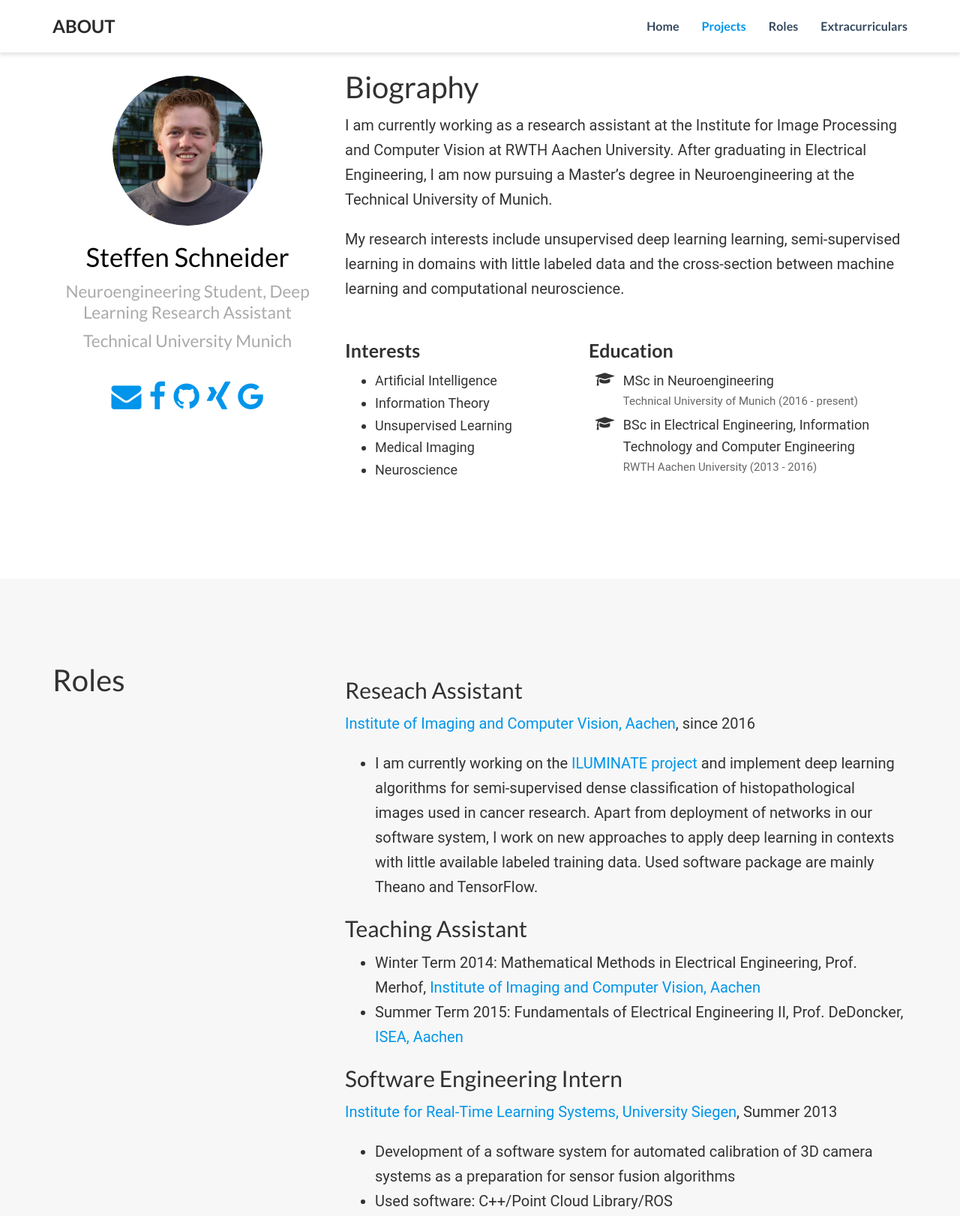
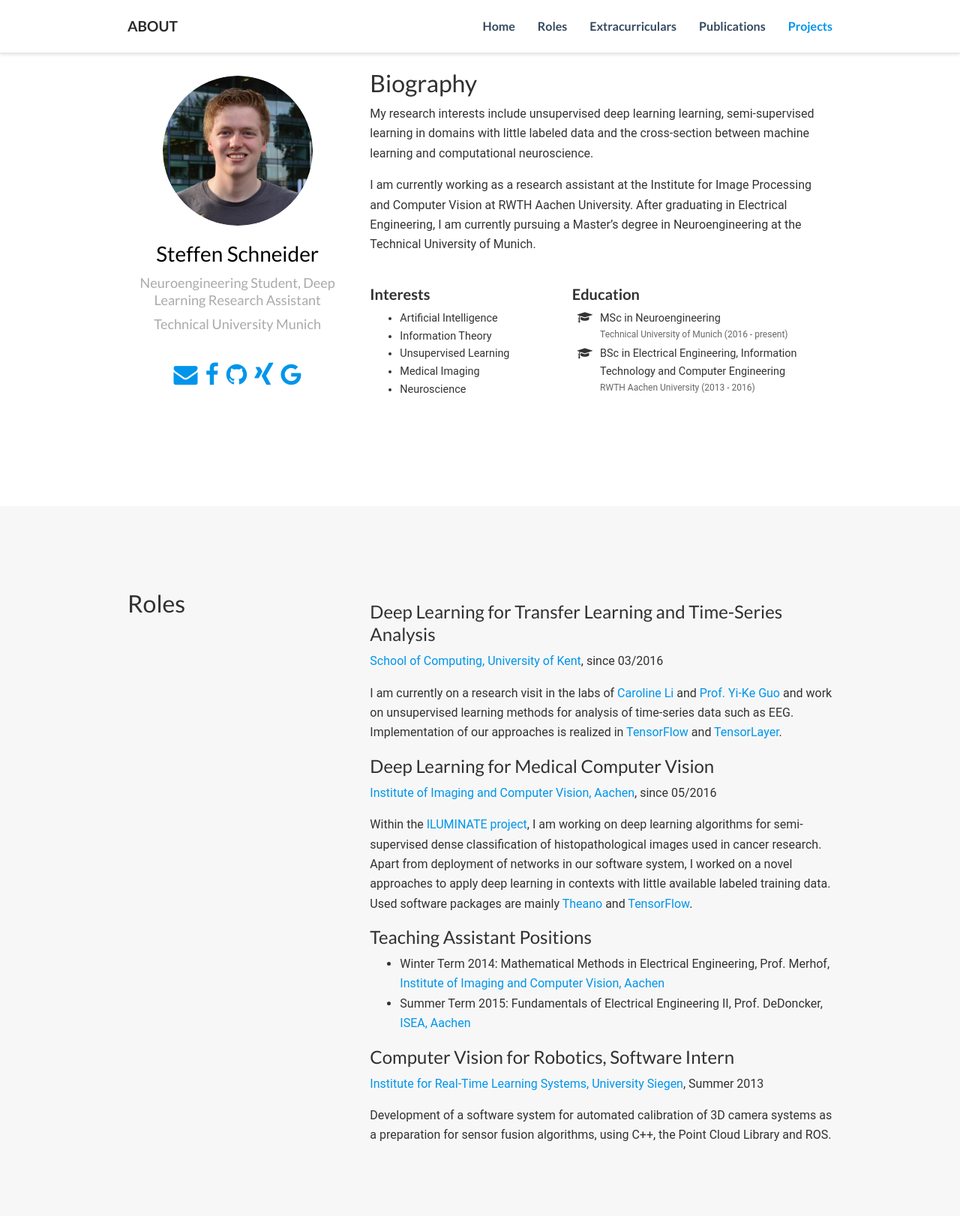
Before and after one commit to stes/stes.github.io, a plain HTML site: page index.html in a window 1280 px wide. Shown: the top 1622 px of the page at 75% size. Drawn offline with nearby package versions, Linux system fonts and the light colour scheme.

Commit message:
Updated page

```diff
--- a/css/hugo-academic.css
+++ b/css/hugo-academic.css
@@ -28,7 +28,7 @@ html {
 }
 @media screen and (min-width: 58rem) {
   html {
-    font-size: 20px;
+    font-size: 16px;
   }
 }
 
@@ -45,6 +45,12 @@ body {
   body {
     margin-top: 51px; /* Offset body content by navbar height. */
   }
+}
+
+@media (min-width: 1200px) {
+    .container{
+        max-width: 970px;
+    }
 }
 
 /* Body text */
--- a/index.html
+++ b/index.html
@@ -61,20 +61,26 @@
         </li>
 
         <li class="nav-item">
-          <a href="/#projects" data-target="#projects">
-            Projects
-          </a>
-        </li>
-
-        <li class="nav-item">
           <a href="/#roles" data-target="#roles">
             Roles
           </a>
         </li>
 
         <li class="nav-item">
-          <a href="/#extra" data-target="#extra">
+          <a href="/#extracurriculars" data-target="#extracurriculars">
             Extracurriculars
+          </a>
+        </li>
+
+        <li class="nav-item">
+          <a href="/#publications" data-target="#publications">
+            Publications
+          </a>
+        </li>
+
+        <li class="nav-item">
+          <a href="/#projects" data-target="#projects">
+            Projects
           </a>
         </li>
 
@@ -161,12 +167,12 @@
 
 <h1 id="biography">Biography</h1>
 
+<p>My research interests include unsupervised deep learning learning, semi-supervised learning in domains with little labeled data and the cross-section between machine learning and computational neuroscience.</p>
+
 <p>I am currently working as a research assistant at the Institute for Image Processing
 and Computer Vision at RWTH Aachen University.
-After graduating in Electrical Engineering, I am now pursuing a Master&rsquo;s degree in Neuroengineering
+After graduating in Electrical Engineering, I am currently pursuing a Master&rsquo;s degree in Neuroengineering
 at the Technical University of Munich.</p>
-
-<p>My research interests include unsupervised deep learning learning, semi-supervised learning in domains with little labeled data and the cross-section between machine learning and computational neuroscience.</p>
 
 
     <div class="row">
@@ -237,31 +243,33 @@ at the Technical University of Munich.</p>
   <div class="col-xs-12 col-md-8">
 
 
-<h2 id="reseach-assistant">Reseach Assistant</h2>
+<h2 id="deep-learning-for-transfer-learning-and-time-series-analysis">Deep Learning for Transfer Learning and Time-Series Analysis</h2>
 
-<p><a href="http://www.lfb.rwth-aachen.de/en/">Institute of Imaging and Computer Vision, Aachen</a>, since 2016</p>
+<p><a href="https://www.cs.kent.ac.uk/">School of Computing, University of Kent</a>, since 03/2016</p>
 
-<ul>
-<li>I am currently working on the <a href="project/iluminate">ILUMINATE project</a> and implement deep learning algorithms for semi-supervised dense classification of histopathological images used in cancer research.
-Apart from deployment of networks in our software system, I work on new approaches to apply deep learning in contexts with little available labeled training data.
-Used software package are mainly Theano and TensorFlow.</li>
-</ul>
+<p>I am currently on a research visit in the labs of <a href="https://www.cs.kent.ac.uk/people/staff/cl339/">Caroline Li</a> and <a href="https://www.imperial.ac.uk/people/y.guo">Prof. Yi-Ke Guo</a> and work on unsupervised learning methods for analysis of time-series data such as EEG.
+Implementation of our approaches is realized in <a href="https://www.tensorflow.org/">TensorFlow</a> and <a href="http://tensorlayer.readthedocs.io/en/latest/">TensorLayer</a>.</p>
 
-<h2 id="teaching-assistant">Teaching Assistant</h2>
+<h2 id="deep-learning-for-medical-computer-vision">Deep Learning for Medical Computer Vision</h2>
+
+<p><a href="http://www.lfb.rwth-aachen.de/en/">Institute of Imaging and Computer Vision, Aachen</a>, since 05/2016</p>
+
+<p>Within the <a href="project/iluminate">ILUMINATE project</a>, I am working on deep learning algorithms for semi-supervised dense classification of histopathological images used in cancer research.
+Apart from deployment of networks in our software system, I worked on a novel approaches to apply deep learning in contexts with little available labeled training data.
+Used software packages are mainly <a href="http://deeplearning.net/software/theano/">Theano</a> and <a href="https://www.tensorflow.org/">TensorFlow</a>.</p>
+
+<h2 id="teaching-assistant-positions">Teaching Assistant Positions</h2>
 
 <ul>
 <li>Winter Term 2014: Mathematical Methods in Electrical Engineering, Prof. Merhof, <a href="http://www.lfb.rwth-aachen.de/en/">Institute of Imaging and Computer Vision, Aachen</a></li>
 <li>Summer Term 2015: Fundamentals of Electrical Engineering II, Prof. DeDoncker, <a href="https://www2.isea.rwth-aachen.de/de">ISEA, Aachen</a></li>
 </ul>
 
-<h2 id="software-engineering-intern">Software Engineering Intern</h2>
+<h2 id="computer-vision-for-robotics-software-intern">Computer Vision for Robotics, Software Intern</h2>
 
 <p><a href="http://www.eti.uni-siegen.de/ezls/">Institute for Real-Time Learning Systems, University Siegen</a>, Summer 2013</p>
 
-<ul>
-<li>Development of a software system for automated calibration of 3D camera systems as a preparation for sensor fusion algorithms</li>
-<li>Used software: C++/Point Cloud Library/ROS</li>
-</ul>
+<p>Development of a software system for automated calibration of 3D camera systems as a preparation for sensor fusion algorithms, using C++, the Point Cloud Library and ROS.</p>
 
   </div>
 </div>
--- a/js/hugo-academic.js
+++ b/js/hugo-academic.js
@@ -116,7 +116,7 @@
   $(window).load(function(){
 
     // Enable smooth scrolling with mouse wheel
-    smoothScroll(1.3, 220);
+    // smoothScroll(1.3, 220);
 
     // When accessing homepage from another page and `#top` hash is set, show top of page (no hash).
     if (window.location.hash == "#top") {
```
Also changed, not shown: 404.html (+13 -7 lines), project/db017/index.html (+13 -7 lines), project/eace04/index.html (+13 -7 lines), project/iluminate/index.html (+13 -7 lines), project/it4kids/index.html (+13 -7 lines), publication/bachelor_thesis/index.html (+13 -7 lines), publication/compressive_sensing/index.html (+13 -7 lines), publication/index.html (+13 -7 lines), tags/deep-learning/index.html (+13 -7 lines), tags/demo/index.html (+13 -7 lines), tags/digital-pathology/index.html (+13 -7 lines), tags/machine-learning/index.html (+13 -7 lines).
